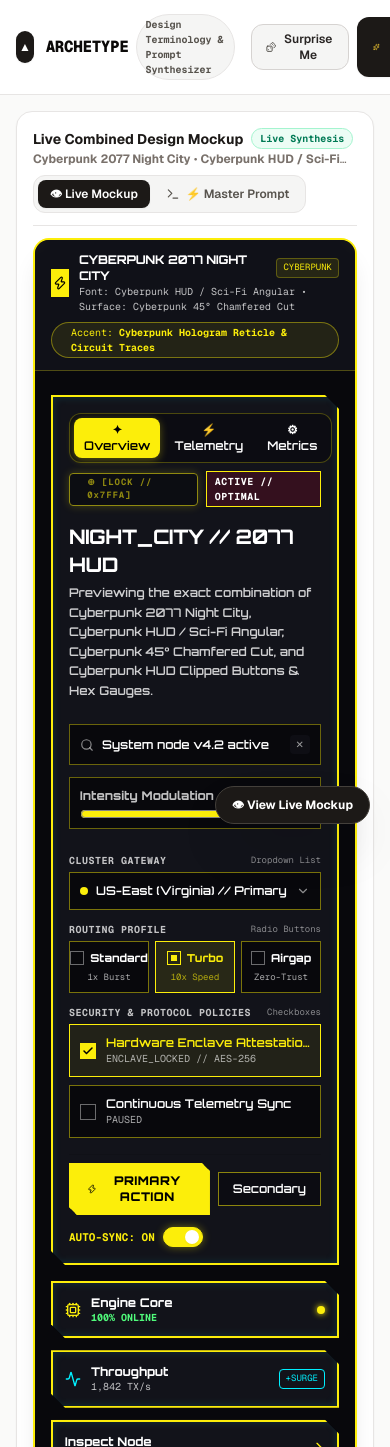
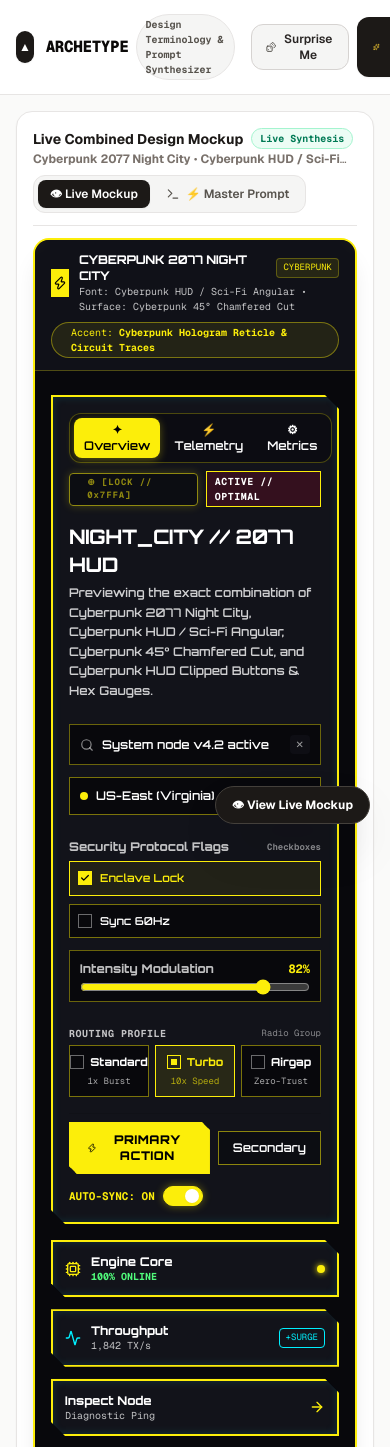
Before and after one commit to butageek/archetype, a Next.js app: page / in a window 390 px wide. Shown: the top 1447 px of the page. Built offline with nearby package versions, Linux system fonts and the light colour scheme; a web font is replaced by a local one.

Commit message:
fix(preview): remove action message banner and fix dropdown stacking context

```diff
--- a/src/components/LiveCombinedPreview.tsx
+++ b/src/components/LiveCombinedPreview.tsx
@@ -8,7 +8,6 @@ import {
   ChevronDown,
   Cpu,
   Search,
-  Sparkles,
   Zap,
 } from 'lucide-react';
 import { DesignPartsSelection } from '../types/designParts';
@@ -28,7 +27,6 @@ export function LiveCombinedPreview({ selection }: LiveCombinedPreviewProps) {
   const [isInputHovered, setIsInputHovered] = useState<boolean>(false);
   const [primaryHovered, setPrimaryHovered] = useState<boolean>(false);
   const [secondaryHovered, setSecondaryHovered] = useState<boolean>(false);
-  const [actionMessage, setActionMessage] = useState<string | null>(null);
   const [activeTab, setActiveTab] = useState<'overview' | 'telemetry' | 'controls'>('overview');
   const [engineOnline, setEngineOnline] = useState<boolean>(true);
   const [throughput, setThroughput] = useState<number>(1842);
@@ -634,23 +632,8 @@ export function LiveCombinedPreview({ selection }: LiveCombinedPreviewProps) {
               </p>
             </div>
 
-            {/* Interactive Feedback Notification (if action triggered) */}
-            {actionMessage && (
-              <div
-                className="p-2.5 rounded-xl text-xs font-mono font-bold flex items-center gap-2 border animate-in fade-in zoom-in-95 duration-150"
-                style={{
-                  backgroundColor: `${palette.primary}20`,
-                  borderColor: palette.primary,
-                  color: palette.isDark ? '#FFFFFF' : palette.text,
-                }}
-              >
-                <Sparkles className="w-4 h-4" style={{ color: palette.primary }} />
-                <span>{actionMessage}</span>
-              </div>
-            )}
-
-            {/* Interactive Controls Row: Search Input & Dynamic Slider */}
-            <div className="grid grid-cols-1 sm:grid-cols-2 gap-3 pt-2 relative z-10">
+            {/* Row 1: Search Input & Cluster Gateway Dropdown Select */}
+            <div className={`grid grid-cols-1 sm:grid-cols-2 gap-3 pt-2 relative ${dropdownOpen ? 'z-50' : 'z-20'}`}>
               {/* Fully Interactive Search Input Box */}
               <div
                 onMouseEnter={() => setIsInputHovered(true)}
@@ -707,50 +690,8 @@ export function LiveCombinedPreview({ selection }: LiveCombinedPreviewProps) {
                 )}
               </div>
 
-              {/* Dynamic Slider Potentiometer (Color Matched 100% to Palette Primary) */}
-              <div
-                className="p-2.5 border flex flex-col justify-between gap-1.5"
-                style={{
-                  backgroundColor: `${palette.background}`,
-                  borderColor: `${palette.border}66`,
-                  borderRadius: surface.radius === '9999px' ? '9999px' : surface.radius === '0px' ? '0px' : '8px',
-                }}
-              >
-                <div className="flex items-center justify-between text-xs font-bold">
-                  <span className="opacity-75">Intensity Modulation</span>
-                  <span className="font-mono" style={{ color: palette.primary }}>
-                    {sliderVal}%
-                  </span>
-                </div>
-                <div className="flex items-center gap-2">
-                  <input
-                    type="range"
-                    min="0"
-                    max="100"
-                    value={sliderVal}
-                    onChange={(e) => setSliderVal(Number(e.target.value))}
-                    style={{
-                      accentColor: palette.primary,
-                      cursor: 'ew-resize',
-                    }}
-                    className="w-full h-2 rounded-lg cursor-pointer"
-                  />
-                </div>
-              </div>
-            </div>
-
-            {/* Interactive Form Controls: Dropdown Select, Radio Group & Checkboxes */}
-            <div className="space-y-3 pt-2 relative z-10">
-              {/* Row: Dropdown Select List & Radio Channel Selector */}
-              <div className="grid grid-cols-1 sm:grid-cols-2 gap-3">
-                {/* 1. Custom Interactive Dropdown Select List */}
+              {/* Cluster Gateway Dropdown Select */}
               <div className="relative">
-                  <div className="flex items-center justify-between mb-1">
-                    <label className="text-[10px] font-mono font-bold uppercase tracking-wider opacity-75">
-                      Cluster Gateway
-                    </label>
-                    <span className="text-[9px] font-mono opacity-50">Dropdown List</span>
-                  </div>
                 <button
                   type="button"
                   onClick={() => setDropdownOpen(!dropdownOpen)}
@@ -786,12 +727,12 @@ export function LiveCombinedPreview({ selection }: LiveCombinedPreviewProps) {
                       onClick={() => setDropdownOpen(false)}
                     />
                     <div
-                        className="absolute top-full left-0 right-0 mt-1 border overflow-hidden z-50 p-1 space-y-0.5 animate-in fade-in zoom-in-95 duration-100 shadow-2xl"
+                      className="absolute top-full left-0 right-0 mt-1.5 border overflow-hidden z-50 p-1 space-y-0.5 animate-in fade-in zoom-in-95 duration-100 shadow-2xl max-h-52 overflow-y-auto"
                       style={{
-                          backgroundColor: palette.surface,
+                        backgroundColor: palette.isDark ? (palette.surface === '#000000' ? '#141416' : palette.surface) : '#FFFFFF',
                         borderColor: palette.border,
                         borderRadius: surface.radius === '9999px' ? '14px' : surface.radius === '0px' ? '0px' : '8px',
-                          boxShadow: surface.shadow !== 'none' ? surface.shadow : '0 12px 28px -4px rgba(0,0,0,0.3)',
+                        boxShadow: '0 20px 25px -5px rgba(0, 0, 0, 0.45), 0 8px 10px -6px rgba(0, 0, 0, 0.45)',
                         fontFamily: font.fontFamily,
                       }}
                     >
@@ -804,8 +745,6 @@ export function LiveCombinedPreview({ selection }: LiveCombinedPreviewProps) {
                             onClick={() => {
                               setSelectedDropdown(opt.label);
                               setDropdownOpen(false);
-                                setActionMessage(`Selected Gateway: ${opt.label}`);
-                                setTimeout(() => setActionMessage(null), 1800);
                             }}
                             className="w-full px-2.5 py-1.5 text-xs text-left flex items-center justify-between rounded cursor-pointer transition-colors"
                             style={{
@@ -826,14 +765,114 @@ export function LiveCombinedPreview({ selection }: LiveCombinedPreviewProps) {
                   </>
                 )}
               </div>
+            </div>
 
-                {/* 2. Interactive Radio Buttons Group */}
-                <div>
+            {/* Row 2: Checkboxes & Dynamic Slider */}
+            <div className="grid grid-cols-1 sm:grid-cols-2 gap-3 pt-2 relative z-10">
+              {/* Checkboxes: Security & Protocol Policies */}
+              <div className="flex flex-col justify-between gap-1.5">
+                <div className="flex items-center justify-between text-xs font-bold">
+                  <span className="opacity-75">Security Protocol Flags</span>
+                  <span className="text-[9px] font-mono opacity-50">Checkboxes</span>
+                </div>
+                <div className="grid grid-cols-1 sm:grid-cols-2 gap-2">
+                  {/* Checkbox 1 */}
+                  <button
+                    type="button"
+                    onClick={() => setCheckbox1(!checkbox1)}
+                    className="p-2 border flex items-center gap-2 cursor-pointer transition-all select-none text-left"
+                    style={{
+                      backgroundColor: checkbox1 ? `${palette.primary}12` : palette.background,
+                      borderColor: checkbox1 ? palette.primary : `${palette.border}77`,
+                      borderRadius: surface.radius === '9999px' ? '9999px' : surface.radius === '0px' ? '0px' : '8px',
+                      boxShadow: checkbox1 && surface.id.includes('neobrutalist') ? `2px 2px 0px ${palette.primary}` : 'none',
+                    }}
+                  >
+                    <div
+                      className="w-3.5 h-3.5 flex items-center justify-center border transition-all flex-shrink-0"
+                      style={{
+                        borderColor: checkbox1 ? palette.primary : `${palette.text}66`,
+                        backgroundColor: checkbox1 ? palette.primary : 'transparent',
+                        borderRadius: surface.radius === '0px' ? '0px' : surface.radius === '9999px' ? '4px' : '3px',
+                        color: palette.isDark ? '#000000' : '#FFFFFF',
+                      }}
+                    >
+                      {checkbox1 && <Check className="w-2.5 h-2.5 stroke-[3]" />}
+                    </div>
+                    <span className="font-semibold text-[11px] truncate" style={{ color: checkbox1 ? palette.primary : palette.text }}>
+                      Enclave Lock
+                    </span>
+                  </button>
+
+                  {/* Checkbox 2 */}
+                  <button
+                    type="button"
+                    onClick={() => setCheckbox2(!checkbox2)}
+                    className="p-2 border flex items-center gap-2 cursor-pointer transition-all select-none text-left"
+                    style={{
+                      backgroundColor: checkbox2 ? `${palette.primary}12` : palette.background,
+                      borderColor: checkbox2 ? palette.primary : `${palette.border}77`,
+                      borderRadius: surface.radius === '9999px' ? '9999px' : surface.radius === '0px' ? '0px' : '8px',
+                      boxShadow: checkbox2 && surface.id.includes('neobrutalist') ? `2px 2px 0px ${palette.primary}` : 'none',
+                    }}
+                  >
+                    <div
+                      className="w-3.5 h-3.5 flex items-center justify-center border transition-all flex-shrink-0"
+                      style={{
+                        borderColor: checkbox2 ? palette.primary : `${palette.text}66`,
+                        backgroundColor: checkbox2 ? palette.primary : 'transparent',
+                        borderRadius: surface.radius === '0px' ? '0px' : surface.radius === '9999px' ? '4px' : '3px',
+                        color: palette.isDark ? '#000000' : '#FFFFFF',
+                      }}
+                    >
+                      {checkbox2 && <Check className="w-2.5 h-2.5 stroke-[3]" />}
+                    </div>
+                    <span className="font-semibold text-[11px] truncate" style={{ color: checkbox2 ? palette.primary : palette.text }}>
+                      Sync 60Hz
+                    </span>
+                  </button>
+                </div>
+              </div>
+
+              {/* Dynamic Slider Potentiometer (Color Matched 100% to Palette Primary) */}
+              <div
+                className="p-2.5 border flex flex-col justify-between gap-1.5"
+                style={{
+                  backgroundColor: `${palette.background}`,
+                  borderColor: `${palette.border}66`,
+                  borderRadius: surface.radius === '9999px' ? '9999px' : surface.radius === '0px' ? '0px' : '8px',
+                }}
+              >
+                <div className="flex items-center justify-between text-xs font-bold">
+                  <span className="opacity-75">Intensity Modulation</span>
+                  <span className="font-mono" style={{ color: palette.primary }}>
+                    {sliderVal}%
+                  </span>
+                </div>
+                <div className="flex items-center gap-2">
+                  <input
+                    type="range"
+                    min="0"
+                    max="100"
+                    value={sliderVal}
+                    onChange={(e) => setSliderVal(Number(e.target.value))}
+                    style={{
+                      accentColor: palette.primary,
+                      cursor: 'ew-resize',
+                    }}
+                    className="w-full h-2 rounded-lg cursor-pointer"
+                  />
+                </div>
+              </div>
+            </div>
+
+            {/* Row 3: Interactive Radio Buttons Group */}
+            <div className="pt-2 relative z-10">
               <div className="flex items-center justify-between mb-1">
                 <label className="text-[10px] font-mono font-bold uppercase tracking-wider opacity-75">
                   Routing Profile
                 </label>
-                    <span className="text-[9px] font-mono opacity-50">Radio Buttons</span>
+                <span className="text-[9px] font-mono opacity-50">Radio Group</span>
               </div>
               <div className="grid grid-cols-3 gap-1.5">
                 {[
@@ -846,11 +885,7 @@ export function LiveCombinedPreview({ selection }: LiveCombinedPreviewProps) {
                     <button
                       key={tier.id}
                       type="button"
-                          onClick={() => {
-                            setSelectedRadio(tier.id as 'standard' | 'turbo' | 'isolated');
-                            setActionMessage(`Routing switched to: ${tier.label}`);
-                            setTimeout(() => setActionMessage(null), 1600);
-                          }}
+                      onClick={() => setSelectedRadio(tier.id as 'standard' | 'turbo' | 'isolated')}
                       className="p-2 border flex flex-col items-center justify-center gap-1 cursor-pointer transition-all text-center select-none"
                       style={{
                         backgroundColor: isSelected ? `${palette.primary}18` : palette.background,
@@ -887,107 +922,16 @@ export function LiveCombinedPreview({ selection }: LiveCombinedPreviewProps) {
                 })}
               </div>
             </div>
-              </div>
 
-              {/* 3. Interactive Checkboxes Row */}
-              <div>
-                <div className="flex items-center justify-between mb-1">
-                  <label className="text-[10px] font-mono font-bold uppercase tracking-wider opacity-75">
-                    Security & Protocol Policies
-                  </label>
-                  <span className="text-[9px] font-mono opacity-50">Checkboxes</span>
-                </div>
-                <div className="grid grid-cols-1 sm:grid-cols-2 gap-2">
-                  {/* Checkbox 1 */}
-                  <button
-                    type="button"
-                    onClick={() => {
-                      setCheckbox1(!checkbox1);
-                      setActionMessage(!checkbox1 ? '✓ Hardware Enclave Activated' : '○ Hardware Enclave Disabled');
-                      setTimeout(() => setActionMessage(null), 1600);
-                    }}
-                    className="p-2.5 border flex items-center gap-2.5 cursor-pointer transition-all select-none text-left"
-                    style={{
-                      backgroundColor: checkbox1 ? `${palette.primary}12` : palette.background,
-                      borderColor: checkbox1 ? palette.primary : `${palette.border}77`,
-                      borderRadius: surface.radius === '9999px' ? '9999px' : surface.radius === '0px' ? '0px' : '8px',
-                      boxShadow: checkbox1 && surface.id.includes('neobrutalist') ? `2px 2px 0px ${palette.primary}` : 'none',
-                    }}
-                  >
-                    <div
-                      className="w-4 h-4 flex items-center justify-center border transition-all flex-shrink-0"
-                      style={{
-                        borderColor: checkbox1 ? palette.primary : `${palette.text}66`,
-                        backgroundColor: checkbox1 ? palette.primary : 'transparent',
-                        borderRadius: surface.radius === '0px' ? '0px' : surface.radius === '9999px' ? '4px' : '3px',
-                        color: palette.isDark ? '#000000' : '#FFFFFF',
-                      }}
-                    >
-                      {checkbox1 && <Check className="w-3 h-3 stroke-[3]" />}
-                    </div>
-                    <div className="flex flex-col min-w-0">
-                      <span className="font-semibold text-xs truncate" style={{ color: checkbox1 ? palette.primary : palette.text }}>
-                        Hardware Enclave Attestation
-                      </span>
-                      <span className="text-[10px] opacity-65 font-mono truncate">
-                        {checkbox1 ? 'ENCLAVE_LOCKED // AES-256' : 'DISABLED'}
-                      </span>
-                    </div>
-                  </button>
-
-                  {/* Checkbox 2 */}
-                  <button
-                    type="button"
-                    onClick={() => {
-                      setCheckbox2(!checkbox2);
-                      setActionMessage(!checkbox2 ? '✓ Continuous Telemetry Enabled' : '○ Continuous Telemetry Muted');
-                      setTimeout(() => setActionMessage(null), 1600);
-                    }}
-                    className="p-2.5 border flex items-center gap-2.5 cursor-pointer transition-all select-none text-left"
-                    style={{
-                      backgroundColor: checkbox2 ? `${palette.primary}12` : palette.background,
-                      borderColor: checkbox2 ? palette.primary : `${palette.border}77`,
-                      borderRadius: surface.radius === '9999px' ? '9999px' : surface.radius === '0px' ? '0px' : '8px',
-                      boxShadow: checkbox2 && surface.id.includes('neobrutalist') ? `2px 2px 0px ${palette.primary}` : 'none',
-                    }}
-                  >
-                    <div
-                      className="w-4 h-4 flex items-center justify-center border transition-all flex-shrink-0"
-                      style={{
-                        borderColor: checkbox2 ? palette.primary : `${palette.text}66`,
-                        backgroundColor: checkbox2 ? palette.primary : 'transparent',
-                        borderRadius: surface.radius === '0px' ? '0px' : surface.radius === '9999px' ? '4px' : '3px',
-                        color: palette.isDark ? '#000000' : '#FFFFFF',
-                      }}
-                    >
-                      {checkbox2 && <Check className="w-3 h-3 stroke-[3]" />}
-                    </div>
-                    <div className="flex flex-col min-w-0">
-                      <span className="font-semibold text-xs truncate" style={{ color: checkbox2 ? palette.primary : palette.text }}>
-                        Continuous Telemetry Sync
-                      </span>
-                      <span className="text-[10px] opacity-65 font-mono truncate">
-                        {checkbox2 ? 'STREAMING // 60Hz' : 'PAUSED'}
-                      </span>
-                    </div>
-                  </button>
-                </div>
-              </div>
-            </div>
-
-            {/* Buttons & Interactive Actions */}
-            <div className="pt-2 flex flex-wrap items-center justify-between gap-3 border-t border-black/10 relative z-10">
+            {/* Row 4: Buttons & Interactive Actions */}
+            <div className="pt-2 flex flex-wrap items-center justify-between gap-3 border-t border-black/10 relative z-0">
               <div className="flex items-center gap-2">
                 {/* Primary Button styled by components with live hover and active click */}
                 <button
                   type="button"
                   onMouseEnter={() => setPrimaryHovered(true)}
                   onMouseLeave={() => setPrimaryHovered(false)}
-                  onClick={() => {
-                    setActionMessage('✓ Primary Action Triggered!');
-                    setTimeout(() => setActionMessage(null), 1600);
-                  }}
-                  className={`${components.buttonClass} transition-all duration-150 flex items-center gap-1.5 cursor-pointer`}
+                  className={`${components.buttonClass} transition-all duration-150 flex items-center gap-1.5 cursor-pointer active:scale-95`}
                   style={{
                     backgroundColor: primaryHovered ? `${palette.primary}E6` : palette.primary,
                     color: palette.isDark ? '#000000' : '#FFFFFF',
@@ -1009,11 +953,7 @@ export function LiveCombinedPreview({ selection }: LiveCombinedPreviewProps) {
                   type="button"
                   onMouseEnter={() => setSecondaryHovered(true)}
                   onMouseLeave={() => setSecondaryHovered(false)}
-                  onClick={() => {
-                    setActionMessage('⚡ Secondary Route Activated!');
-                    setTimeout(() => setActionMessage(null), 1600);
-                  }}
-                  className="px-3.5 py-2 text-xs font-semibold border cursor-pointer transition-all duration-150 flex items-center gap-1.5"
+                  className="px-3.5 py-2 text-xs font-semibold border cursor-pointer transition-all duration-150 flex items-center gap-1.5 active:scale-95"
                   style={{
                     backgroundColor: secondaryHovered ? `${palette.primary}20` : `${palette.background}88`,
                     borderColor: secondaryHovered ? palette.primary : `${palette.border}88`,
@@ -1123,8 +1063,7 @@ export function LiveCombinedPreview({ selection }: LiveCombinedPreviewProps) {
           <button
             type="button"
             onClick={() => {
-              setActionMessage('Diagnostic Ping: Latency 14ms // 0 packet loss // Status Nominal');
-              setTimeout(() => setActionMessage(null), 2500);
+              setThroughput((prev) => prev + 42);
             }}
             className="p-3 border flex items-center justify-between text-left cursor-pointer transition-all duration-150 hover:-translate-y-0.5 hover:shadow-md"
             style={cardStyle}
```
Lines whose indentation alone changed are shown as unchanged.
